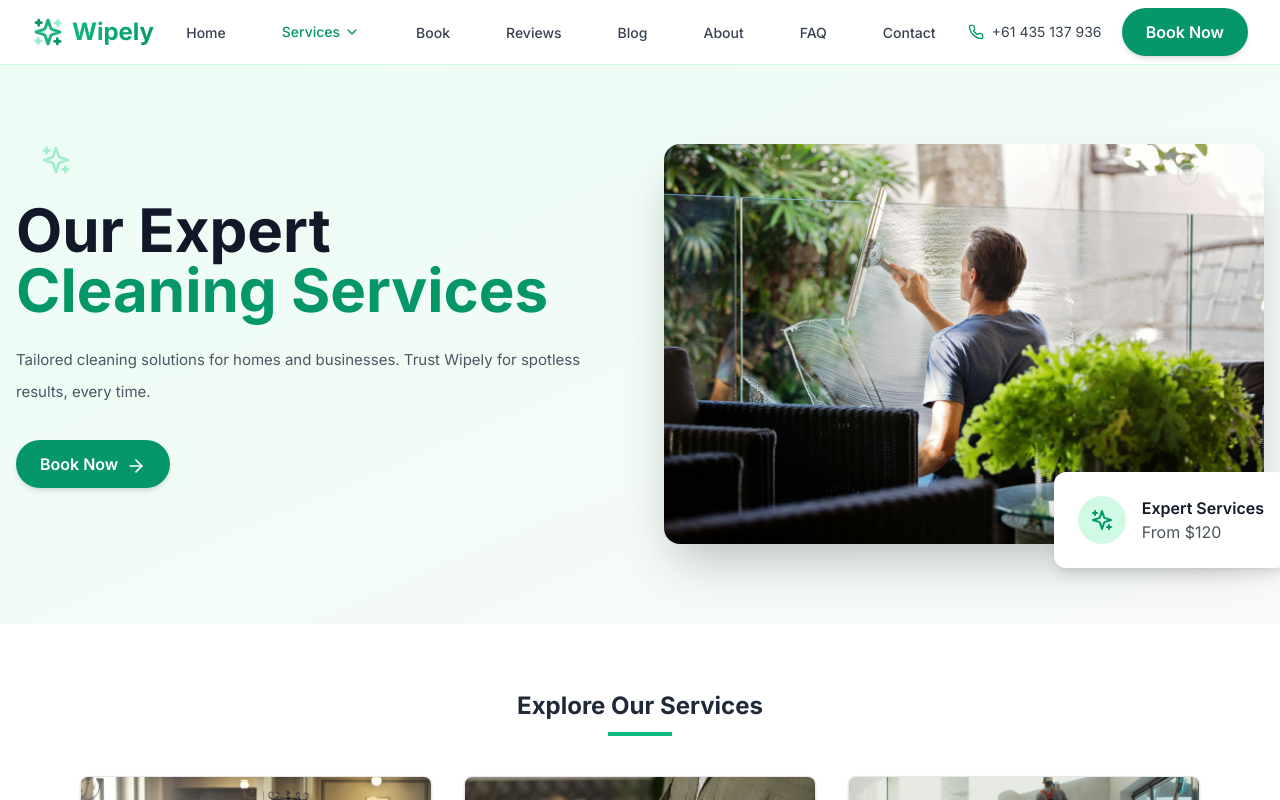
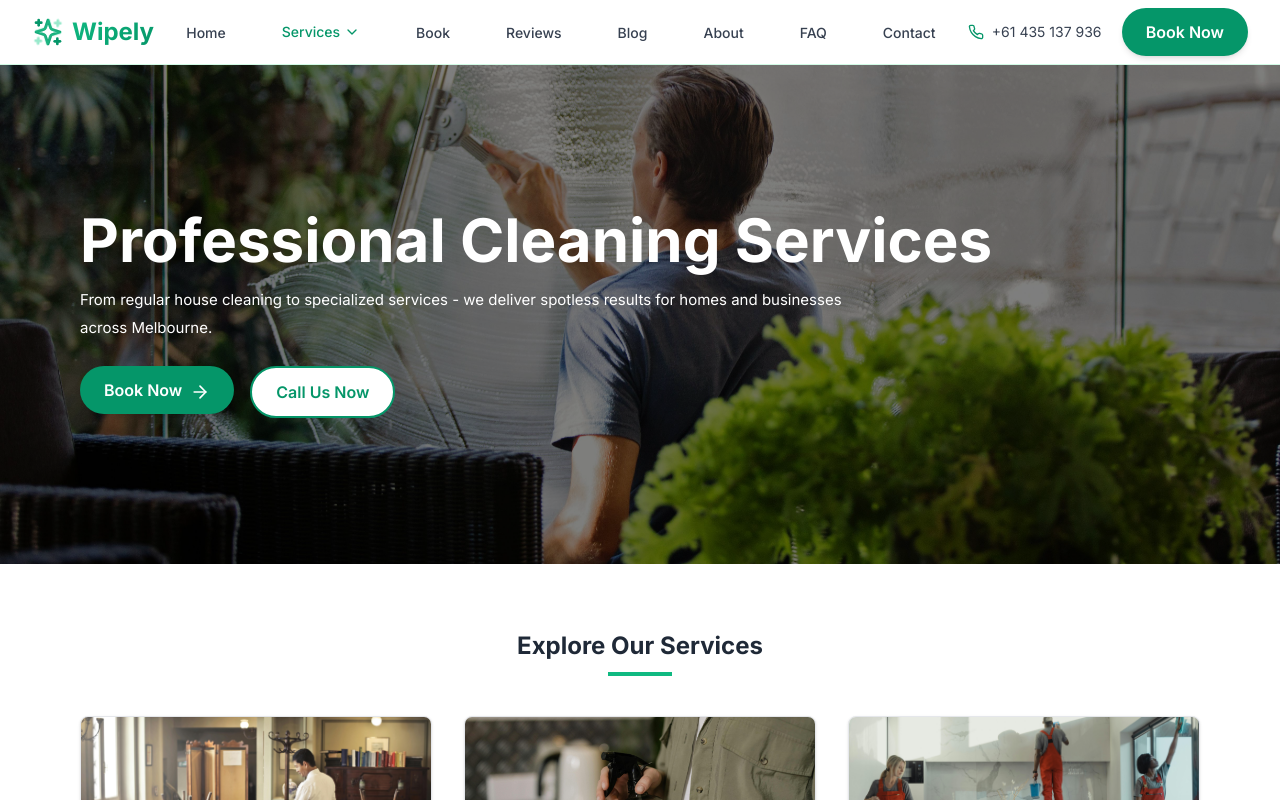
Before and after one commit to ShubhamKhunt1872003/Wipely, a React (Vite) app: page /services in a window 1280 px wide. Shown: the top 800 px of the page. Built offline with nearby package versions, Linux system fonts and the light colour scheme.

Commit message:
Alternative Services page banner design

```diff
--- a/src/pages/Services.tsx
+++ b/src/pages/Services.tsx
@@ -81,21 +81,25 @@ const Services: React.FC = () => {
   return (
     <div className="pt-16">
       {/* Hero Section */}
-      <section className="relative py-20 bg-gradient-to-br from-emerald-50 to-sage-50 overflow-hidden">
-        <div className="max-w-7xl mx-auto px-4">
-          <div className="grid grid-cols-1 lg:grid-cols-2 gap-12 items-center">
+      <div className="relative h-[400px] md:h-[500px] w-full">
+        <img
+          src={ServiceBanner}
+          alt="Professional Cleaning Services"
+          className="w-full h-full object-cover"
+        />
+        <div className="absolute inset-0 bg-black/50 flex flex-col justify-center px-6 md:px-20">
           <motion.div
-              initial={{ x: -50, opacity: 0 }}
-              animate={{ x: 0, opacity: 1 }}
+            initial={{ y: 50, opacity: 0 }}
+            animate={{ y: 0, opacity: 1 }}
             transition={{ duration: 0.8 }}
           >
-              <h1 className="text-5xl md:text-6xl font-bold text-gray-900 mb-6">
-                Our Expert
-                <span className="block text-emerald-600">Cleaning Services</span>
+            <h1 className="text-white text-4xl md:text-6xl font-bold mb-4">
+              Professional Cleaning Services
             </h1>
-              <p className="text-xl md:text-2xl text-gray-600 mb-8 leading-relaxed">
-                Tailored cleaning solutions for homes and businesses. Trust Wipely for spotless results, every time.
+            <p className="text-white text-lg md:text-xl max-w-3xl mb-6">
+              From regular house cleaning to specialized services - we deliver spotless results for homes and businesses across Melbourne.
             </p>
+            <div className="flex flex-col sm:flex-row gap-4">
               <Link to="/book">
                 <motion.button
                   whileHover={{ scale: 1.05 }}
@@ -106,52 +110,19 @@ const Services: React.FC = () => {
                   <ArrowRight className="inline-block ml-2 w-5 h-5" />
                 </motion.button>
               </Link>
-            </motion.div>
-
-            <motion.div
-              initial={{ x: 50, opacity: 0 }}
-              animate={{ x: 0, opacity: 1 }}
-              transition={{ duration: 0.8, delay: 0.2 }}
-              className="relative"
+              <a href="tel:+61435137936">
+                <motion.button
+                  whileHover={{ scale: 1.05 }}
+                  whileTap={{ scale: 0.95 }}
+                  className="btn-secondary px-8 py-4 bg-white text-emerald-600 border-2 border-white hover:bg-emerald-600 hover:text-white"
                 >
-              <img
-                src={ServiceBanner}
-                alt="Professional cleaning services"
-                className="rounded-2xl shadow-2xl"
-              />
-              <div className="absolute -bottom-6 -right-6 bg-white p-6 rounded-xl shadow-lg">
-                <div className="flex items-center space-x-4">
-                  <div className="w-12 h-12 bg-emerald-100 rounded-full flex items-center justify-center">
-                    <Sparkles className="w-6 h-6 text-emerald-600" />
-                  </div>
-                  <div>
-                    <div className="font-semibold text-gray-900">Expert Services</div>
-                    <div className="text-gray-600">From $120</div>
-                  </div>
-                </div>
+                  Call Us Now
+                </motion.button>
+              </a>
             </div>
           </motion.div>
         </div>
       </div>
-
-        {/* Background Elements */}
-        <div className="absolute inset-0 overflow-hidden pointer-events-none">
-          <motion.div
-            animate={{ y: [0, -20, 0] }}
-            transition={{ duration: 6, repeat: Infinity, ease: "easeInOut" }}
-            className="absolute top-20 left-10 w-8 h-8 text-emerald-300 opacity-60"
-          >
-            <Sparkles className="w-full h-full" />
-          </motion.div>
-          <motion.div
-            animate={{ y: [0, -30, 0] }}
-            transition={{ duration: 8, repeat: Infinity, ease: "easeInOut", delay: 2 }}
-            className="absolute top-32 right-20 w-6 h-6 text-sage-300 opacity-60"
-          >
-            <CheckCircle className="w-full h-full" />
-          </motion.div>
-        </div>
-      </section>
 
       {/* Services Grid */}
      <section className="py-16 bg-white">
```
Lines whose indentation alone changed are shown as unchanged.
